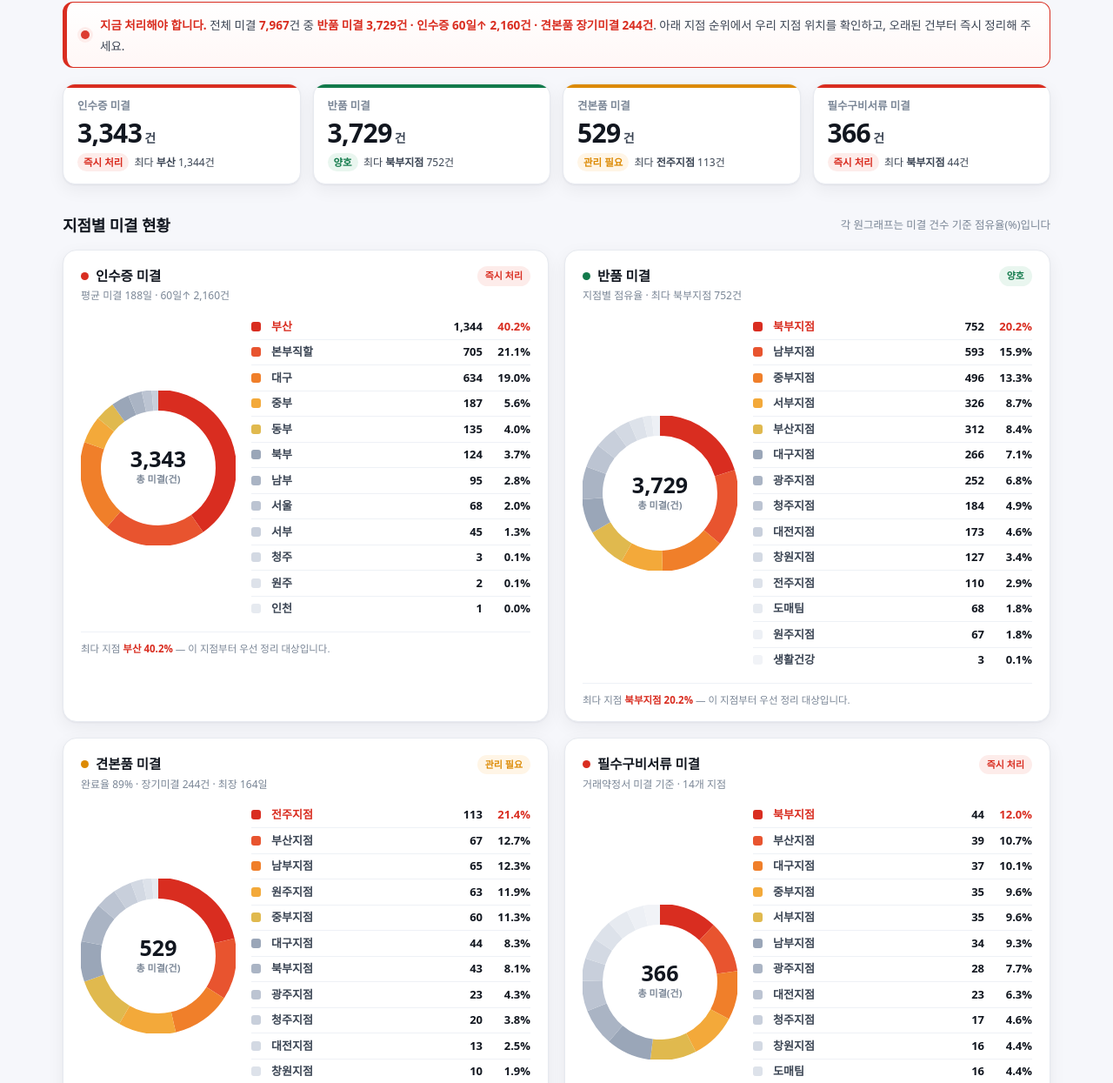
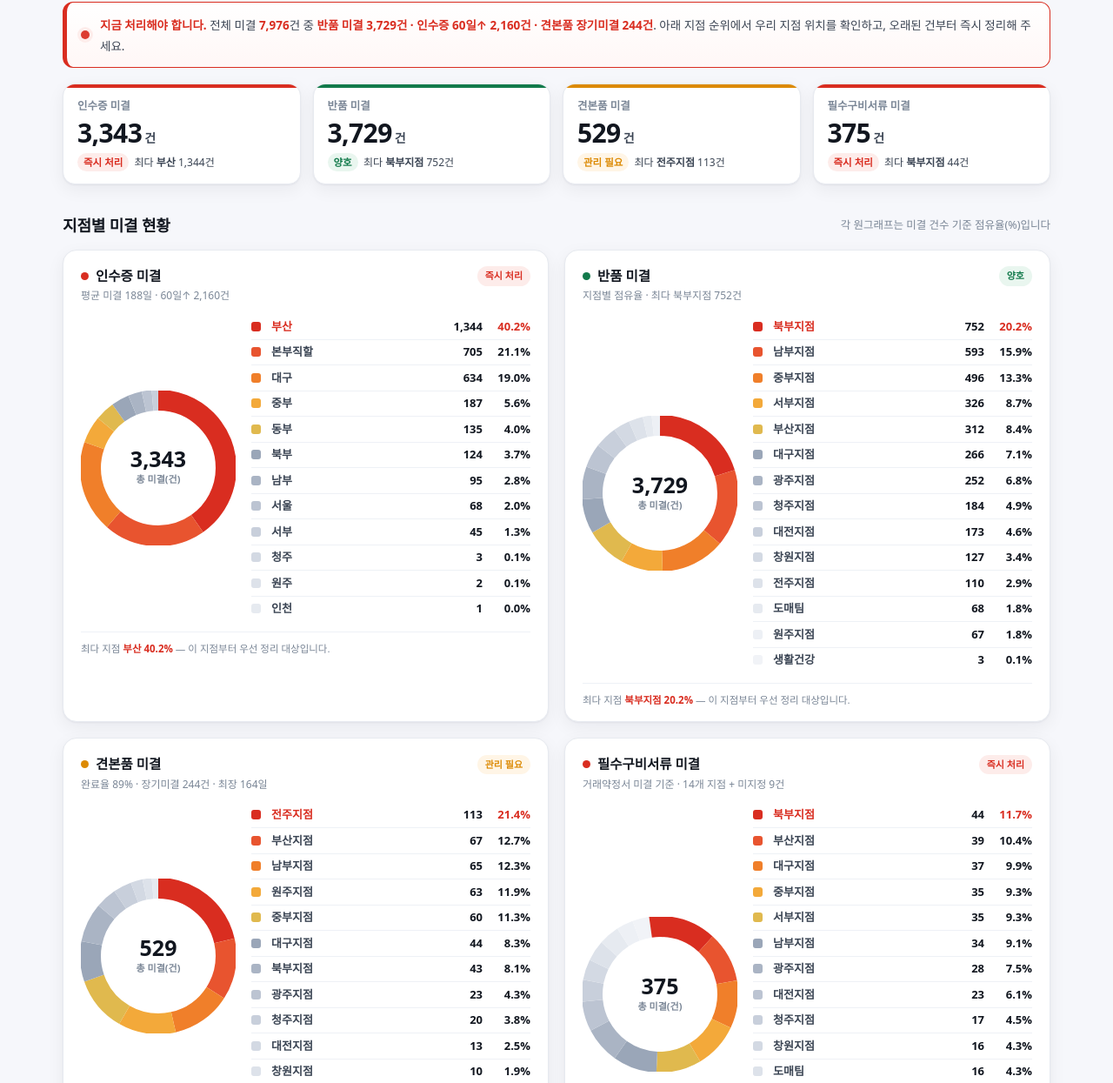
Before and after one commit to zkhlee2-ops/outstanding-issues, a plain HTML site: page outstanding-issues.html in a window 1280 px wide. Shown: the part 143-1388 px from the top of the page at 87% size. Drawn offline with Linux system fonts and the light colour scheme.

Commit message:
pil su gubi

```diff
--- a/outstanding-issues.html
+++ b/outstanding-issues.html
@@ -162,7 +162,7 @@
     <b>데이터 기준</b> · 각 원본 대시보드의 집계 결과값만 참조했습니다(원시 데이터 미분석).
     인수증은 팀 집계를 지점 단위로 합산, 반품은 원본 대시보드 결과 카드값, 견본품·필수구비서류는 지점 집계를 그대로 사용했습니다.
     인수증의 헬스케어·B2B·종병·간납 등 본사 직할 조직은 <b>본부직할</b>로 묶었습니다.<br>
-    필수구비서류는 원본 결과값 중 <b>거래약정서 미결(지점 집계)</b> 기준이며, 시트 총계(405건)와 지점 표시 합계(366건)의 차이는 미지정 건입니다.<br>
+    필수구비서류는 원본 결과값 중 <b>거래약정서 미결(지점 집계)</b> 기준이며, 시트 총계(375건)와 지점 표시 합계(366건)의 차이 9건은 미지정 건으로 별도 표시했습니다.<br>
     <span style="color:var(--brand)">영업지원팀 미결 통합 대시보드 · 매일 회람</span>
   </footer>
 </div>
@@ -189,11 +189,11 @@ const DATA = {
     insight:"완료율 89%이나 장기미결 244건(46%)·최장 164일이 부담. 특정 지점 적체.",
     action:"90일 이상 장기 건을 지점별로 회수·완료 처리해 잔량 감축.",
     items:[["전주지점",113],["부산지점",67],["남부지점",65],["원주지점",63],["중부지점",60],["대구지점",44],["북부지점",43],["광주지점",23],["청주지점",20],["대전지점",13],["창원지점",10],["서부지점",8]] },
-  docs:{ title:"필수구비서류 미결", code:"4", total:366, grade:"즉시 처리", accent:"--hi",
-    longNote:"거래약정서 미결 기준 · 14개 지점",
-    insight:"14개 지점에 분포. 거래약정서 미체결이 핵심 사유.",
-    action:"미체결 거래선 대상 약정 체결을 지점별로 일괄 완료.",
-    items:[["북부지점",44],["부산지점",39],["대구지점",37],["중부지점",35],["서부지점",35],["남부지점",34],["광주지점",28],["대전지점",23],["청주지점",17],["창원지점",16],["도매팀",16],["생활건강",16],["원주지점",13],["전주지점",13]] }
+  docs:{ title:"필수구비서류 미결", code:"4", total:375, grade:"즉시 처리", accent:"--hi",
+    longNote:"거래약정서 미결 기준 · 14개 지점 + 미지정 9건",
+    insight:"지점 표시 366건과 미지정 9건을 합산해 거래약정서 미결 총 375건입니다.",
+    action:"미체결 거래선 대상 약정 체결을 지점별로 일괄 완료하고, 미지정 건은 관리지점 매핑을 확인.",
+    items:[["북부지점",44],["부산지점",39],["대구지점",37],["중부지점",35],["서부지점",35],["남부지점",34],["광주지점",28],["대전지점",23],["청주지점",17],["창원지점",16],["도매팀",16],["생활건강",16],["원주지점",13],["전주지점",13],["미지정",9]] }
 };
 /*__GEN_END__*/
 
```
